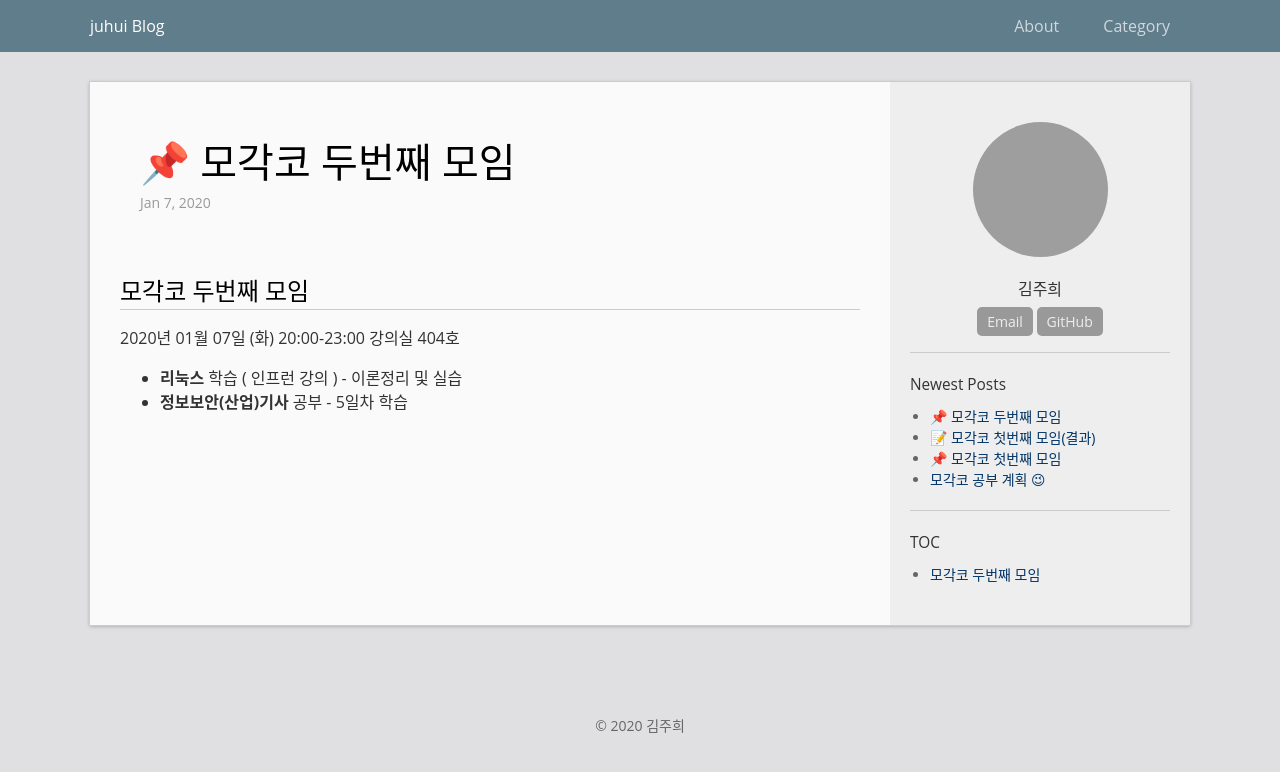
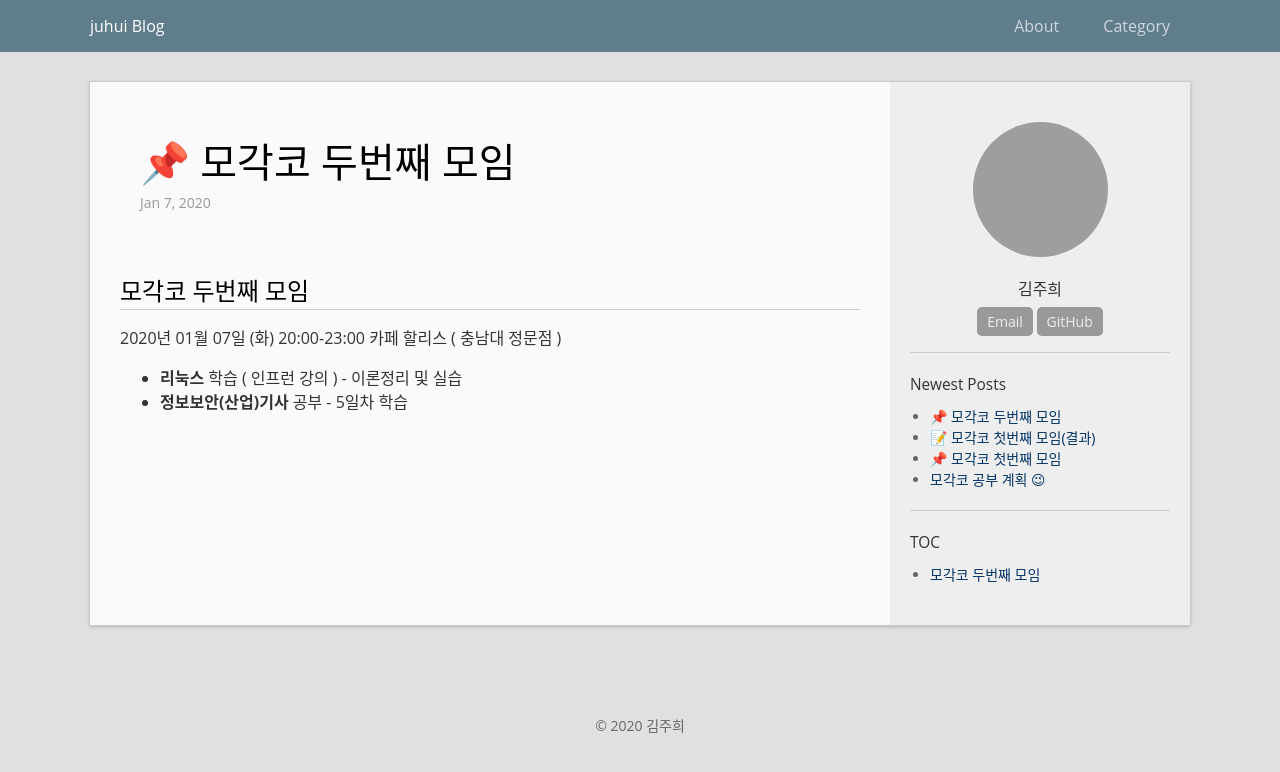
Before and after one commit to juhui-ui/juhui-ui.github.io, a Jekyll site: the page built from _posts/2020-01-07-2-1.markdown, in a window 1280 px wide. Shown: the top 772 px of the page. Built offline with Jekyll 4.4.1, drawn with Linux system fonts in a browser that asks for light colours; emoji names are drawn with the system emoji font; grey boxes are pictures that could not be loaded.

Commit message:
Update 2020-01-07-2-1.markdown

```diff
--- a/_posts/2020-01-07-2-1.markdown
+++ b/_posts/2020-01-07-2-1.markdown
@@ -10,7 +10,7 @@ permalink: /archivers/start2
 
 2020년 01월 07일 (화)
 20:00-23:00
-강의실 404호
+카페 할리스 ( 충남대 정문점 )
 
 * **리눅스** 학습 ( 인프런 강의 ) - 이론정리 및 실습
 * **정보보안(산업)기사** 공부 - 5일차 학습
```
